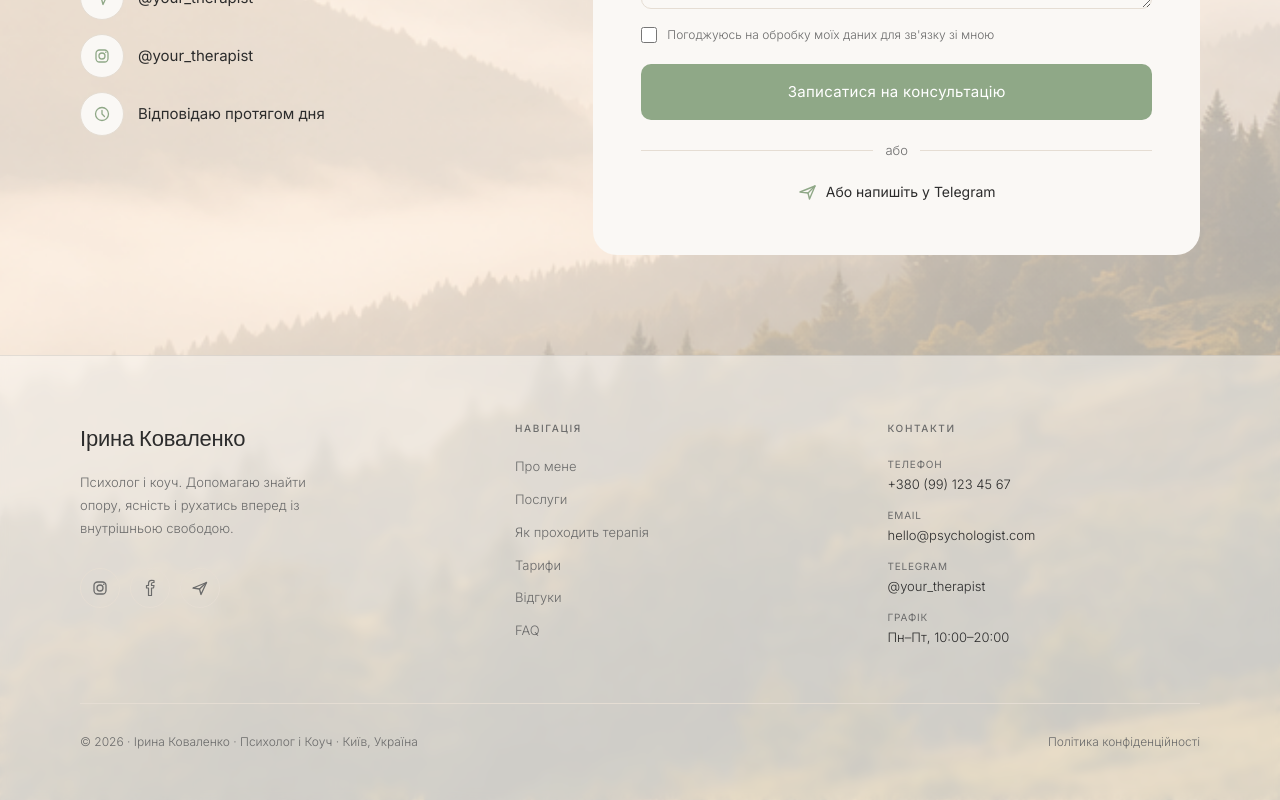
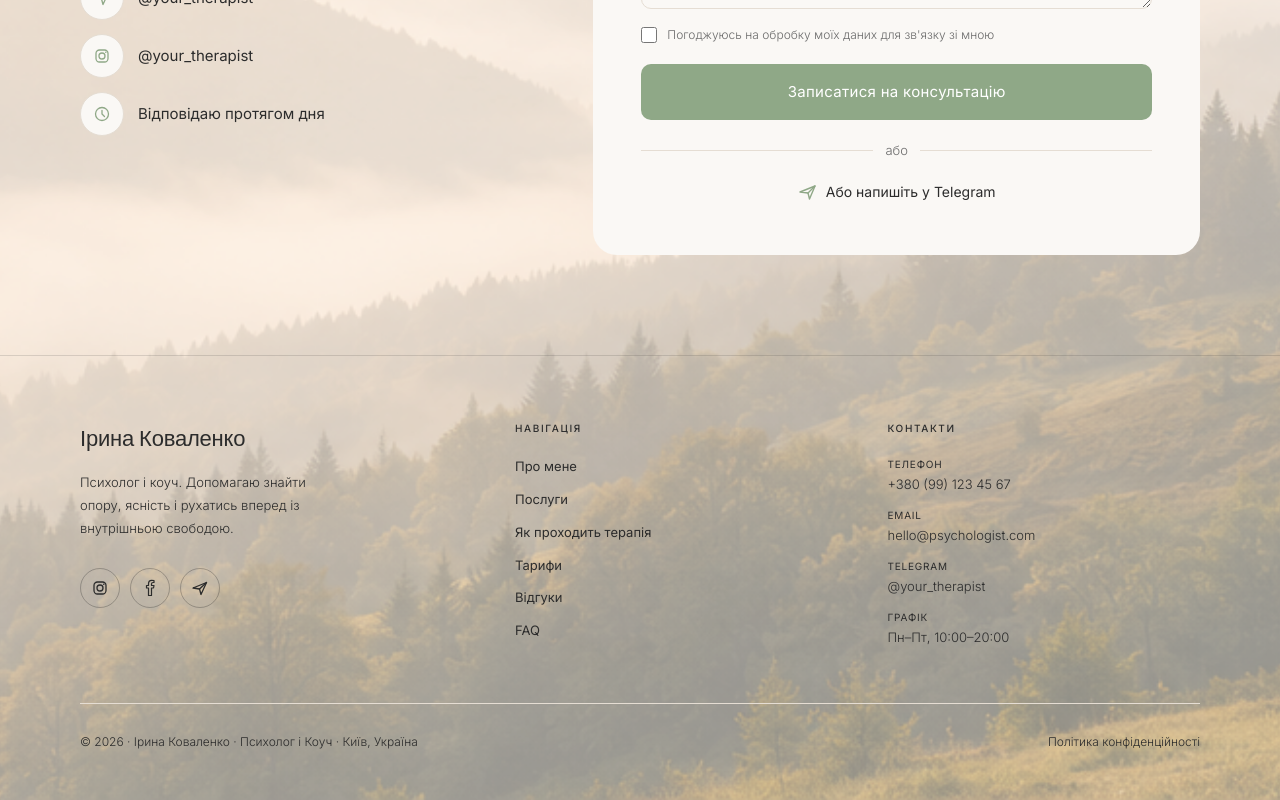
Before and after one commit to danylonahorniuk/psychologist-landing, a Next.js app: page / in a window 1280 px wide. Shown: the part 7521-8321 px from the top of the page. Built offline with nearby package versions, Linux system fonts and the light colour scheme.

Commit message:
fix: darker footer text for readability on mountain bg, simple divider line

```diff
--- a/components/Footer.tsx
+++ b/components/Footer.tsx
@@ -42,24 +42,24 @@ const socials = [
 
 export default function Footer() {
   return (
-    <footer style={{ background: "rgba(250,248,245,0.55)", borderTop: "1px solid rgba(44,44,44,0.1)", backdropFilter: "blur(4px)" }}>
+    <footer style={{ borderTop: "1px solid rgba(44,44,44,0.15)" }}>
       <style>{`
         .footer-nav-link {
           font-size: 13px;
-          color: var(--muted);
+          color: var(--text);
           text-decoration: none;
           transition: color 0.2s ease;
-          font-weight: 300;
+          font-weight: 400;
         }
-        .footer-nav-link:hover { color: var(--text); }
+        .footer-nav-link:hover { color: var(--sage); }
         .footer-social {
           width: 40px; height: 40px;
           border-radius: 50%;
-          border: 1px solid var(--border);
+          border: 1px solid rgba(44,44,44,0.3);
           display: flex; align-items: center; justify-content: center;
-          color: var(--muted);
+          color: var(--text);
           text-decoration: none;
-          transition: border-color 0.2s ease, color 0.2s ease, background 0.2s ease;
+          transition: border-color 0.2s ease, color 0.2s ease;
         }
         .footer-social:hover {
           border-color: var(--sage);
@@ -76,7 +76,7 @@ export default function Footer() {
             <a href="#" style={{ fontFamily: "var(--font-playfair), serif", fontSize: "22px", color: "var(--text)", textDecoration: "none", fontWeight: 500, letterSpacing: "-0.01em", display: "block", marginBottom: "16px" }}>
               Ірина Коваленко
             </a>
-            <p style={{ fontSize: "13px", color: "var(--muted)", lineHeight: 1.75, fontWeight: 300, maxWidth: "260px", marginBottom: "28px" }}>
+            <p style={{ fontSize: "13px", color: "var(--text)", lineHeight: 1.75, fontWeight: 300, maxWidth: "260px", marginBottom: "28px" }}>
               Психолог і коуч. Допомагаю знайти опору, ясність і рухатись вперед із внутрішньою свободою.
             </p>
             <div style={{ display: "flex", gap: "10px" }}>
@@ -90,7 +90,7 @@ export default function Footer() {
 
           {/* Col 2 — Navigation */}
           <div>
-            <span style={{ fontSize: "10px", letterSpacing: "0.16em", textTransform: "uppercase", color: "var(--muted)", fontWeight: 500, display: "block", marginBottom: "20px" }}>
+            <span style={{ fontSize: "10px", letterSpacing: "0.16em", textTransform: "uppercase", color: "var(--text)", fontWeight: 500, display: "block", marginBottom: "20px" }}>
               Навігація
             </span>
             <nav style={{ display: "flex", flexDirection: "column", gap: "12px" }}>
@@ -102,7 +102,7 @@ export default function Footer() {
 
           {/* Col 3 — Contacts */}
           <div>
-            <span style={{ fontSize: "10px", letterSpacing: "0.16em", textTransform: "uppercase", color: "var(--muted)", fontWeight: 500, display: "block", marginBottom: "20px" }}>
+            <span style={{ fontSize: "10px", letterSpacing: "0.16em", textTransform: "uppercase", color: "var(--text)", fontWeight: 500, display: "block", marginBottom: "20px" }}>
               Контакти
             </span>
             <div style={{ display: "flex", flexDirection: "column", gap: "12px" }}>
@@ -113,7 +113,7 @@ export default function Footer() {
                 { label: "Графік",   value: "Пн–Пт, 10:00–20:00" },
               ].map((c) => (
                 <div key={c.label}>
-                  <div style={{ fontSize: "10px", color: "var(--muted)", letterSpacing: "0.08em", textTransform: "uppercase", marginBottom: "2px" }}>{c.label}</div>
+                  <div style={{ fontSize: "10px", color: "var(--text)", letterSpacing: "0.08em", textTransform: "uppercase", marginBottom: "2px" }}>{c.label}</div>
                   <div style={{ fontSize: "13px", color: "var(--text)", fontWeight: 300 }}>{c.value}</div>
                 </div>
               ))}
@@ -127,10 +127,10 @@ export default function Footer() {
 
         {/* Bottom bar */}
         <div style={{ display: "flex", justifyContent: "space-between", alignItems: "center" }}>
-          <p style={{ fontSize: "12px", color: "var(--muted)", fontWeight: 300 }}>
+          <p style={{ fontSize: "12px", color: "var(--text)", fontWeight: 300 }}>
             © 2026 · Ірина Коваленко · Психолог і Коуч · Київ, Україна
           </p>
-          <a href="#" style={{ fontSize: "12px", color: "var(--muted)", textDecoration: "none", fontWeight: 300, transition: "color 0.2s ease" }}>
+          <a href="#" style={{ fontSize: "12px", color: "var(--text)", textDecoration: "none", fontWeight: 300, transition: "color 0.2s ease" }}>
             Політика конфіденційності
           </a>
         </div>
```
